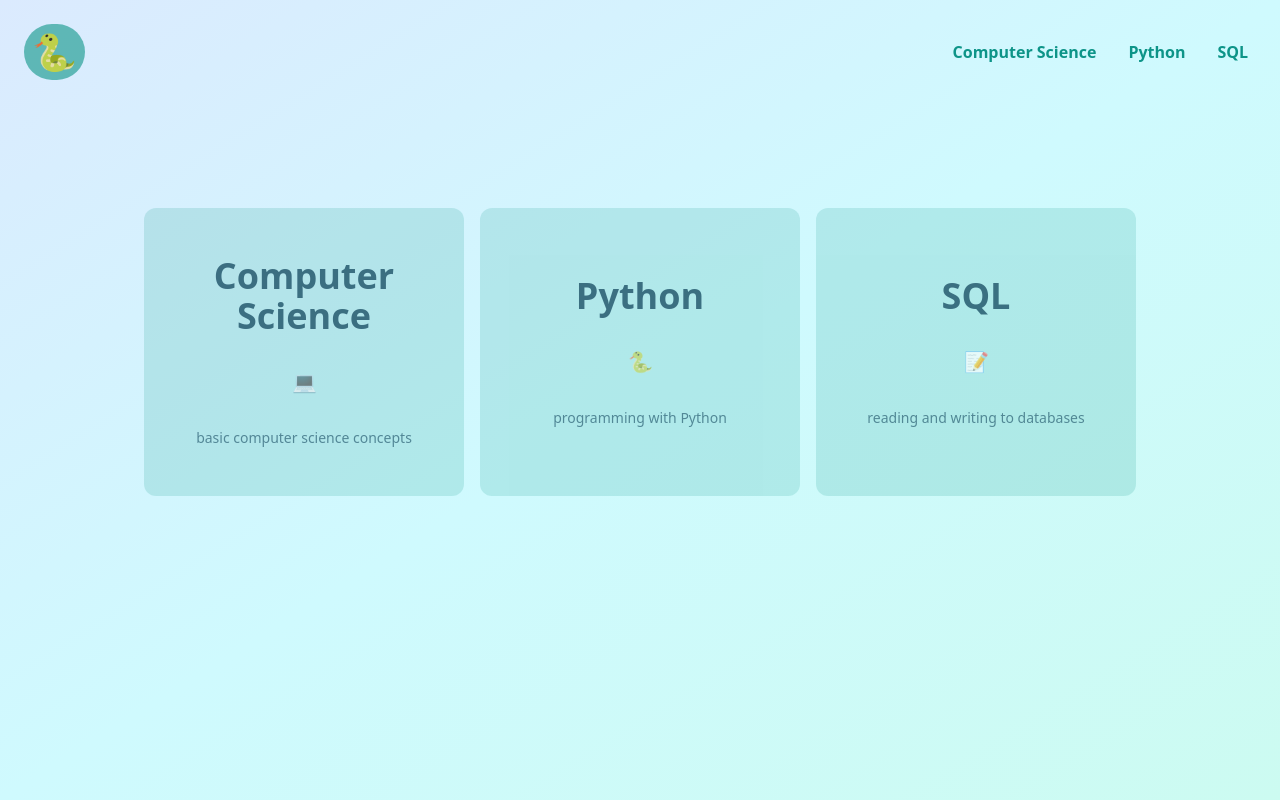
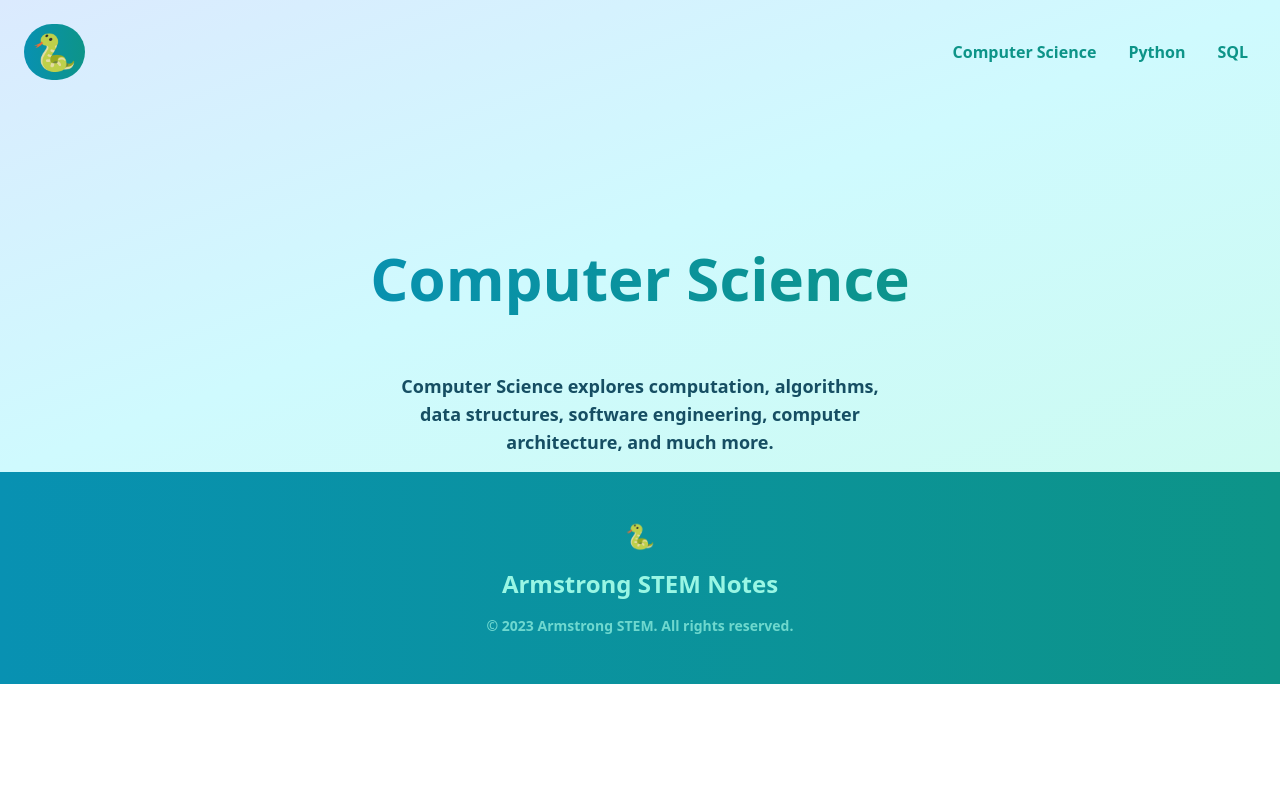
Before and after one commit to ccingram94/armstrongstem, a Next.js app: page /computerscience in a window 1280 px wide. Shown: the top 800 px of the page. Built offline with nearby package versions, Linux system fonts and the light colour scheme.

Commit message:
fleshing out the info pages

```diff
--- a/components/footer.js
+++ b/components/footer.js
@@ -1,10 +1,10 @@
 
 export default function Footer () {
     return (
-        <div className="w-full h-full bg-gradient-to-b from-cyan-800 to-cyan-700 text-center">
+        <div className="w-full h-full bg-gradient-to-r from-cyan-600 to-teal-600 text-center">
             <h3 className="text-center p-2 pt-6 lg:pt-12 text-xl lg:text-2xl">🐍</h3>
             <h3 className="text-teal-200 font-bold text-center p-2 text-xl lg:text-2xl">Armstrong STEM Notes</h3>
-            <p className="text-teal-200 opacity-70 text-sm lg:text-md font-bold p-2 pb-6 lg:pb-12">© 2023 Constance Ingram.  All rights reserved. </p>
+            <p className="text-teal-200 opacity-70 text-sm lg:text-md font-bold p-2 pb-6 lg:pb-12">© 2023 Armstrong STEM.  All rights reserved. </p>
         </div>
     )
 }
--- a/components/header.js
+++ b/components/header.js
@@ -2,11 +2,11 @@ import Link from 'next/link'
 
 export default function Header () {
     return (
-        <div className="w-full flex flex-row justify-center items-center text-center text-teal-600 font-bold p-2">
+        <div className="w-full flex flex-row justify-center items-center text-center text-teal-600 font-bold p-2 ">
             <div className="w-full max-w-7xl flex flex-row justify-between items-center text-center p-2">
                 <Link href="/">
                     <div>
-                        <h1 className="text-2xl lg:text-4xl rounded-full bg-teal-600 p-2 m-2 bg-opacity-60 hover:bg-opacity-90 transition-all">🐍</h1>
+                        <h1 className="text-2xl lg:text-4xl rounded-full bg-gradient-to-r from-cyan-600 to-teal-600 p-2 m-2 bg-opacity-60 hover:bg-opacity-90 transition-all">🐍</h1>
                     </div>
                 </Link>
 
--- /dev/null
+++ b/data.js
@@ -0,0 +1,18 @@
+
+
+const data = [
+  {
+    subject: 'Python',
+    shortdescription: 'Python is a popular and easy programming language used for data science and web development.',
+  },
+  {
+    subject: 'SQL',
+    shortdescription: 'Structured Query Language is a programming language used to work with databases.',
+  },
+  {
+    subject: 'Computer Science',
+    shortdescription: 'Computer Science explores computation, algorithms, data structures, software engineering, computer architecture, and much more.',
+  }
+];
+
+export default data;
--- a/pages/computerscience.js
+++ b/pages/computerscience.js
@@ -3,6 +3,7 @@ import Image from 'next/image'
 import { Inter } from '@next/font/google'
 import Header from '@/components/header'
 import Footer from '@/components/footer'
+import data from '@/data.js'
 
 const inter = Inter({ subsets: ['latin'] })
 
@@ -15,25 +16,12 @@ export default function ComputerScience() {
         <meta name="viewport" content="width=device-width, initial-scale=1" />
         <link rel="icon" href="/favicon.ico" />
       </Head>
-      <main className='min-h-screen bg-gradient-to-br from-blue-100 to-teal-100 via-cyan-100'>
+      <main className='h-full bg-gradient-to-br from-blue-100 to-teal-100 via-cyan-100'>
         <Header />
-        <div className='w-full h-full pt-12 lg:pt-24 flex flex-row flex-wrap justify-center items-center text-center text-cyan-900'>
-                <div className='w-full max-w-md md:w-1/4 md:h-72 flex flex-col p-4 m-2 opacity-80 hover:opacity-100 bg-teal-600 bg-opacity-20 transition-all justify-center text-center items-center hover:shadow-2xl shadow-cyan-900 rounded-xl'>
-                    <h2 className='font-bold text-2xl lg:text-4xl p-2 m-2'>Computer Science</h2>
-                    <h3 className='font-bold text-4xl lg:text-xl p-2 m-2 opacity-80'>💻</h3>
-                    <p className='text-sm lg:text-md p-2 m-2 opacity-80'>basic computer science concepts</p>
-                </div>
-                <div className='w-full max-w-md md:w-1/4 md:h-72 flex flex-col p-4 m-2 opacity-80 hover:opacity-100 bg-teal-600 bg-opacity-20 transition-all justify-center text-center items-center hover:shadow-2xl shadow-cyan-900 rounded-xl'>
-                    <h2 className='font-bold text-2xl lg:text-4xl p-2 m-2'>Python</h2>
-                    <h3 className='font-bold text-4xl lg:text-xl p-2 m-2 opacity-80'>🐍</h3>
-                    <p className='text-sm lg:text-md p-2 m-2 opacity-80'>programming with Python</p>
-                </div>
-                <div className='w-full max-w-md md:w-1/4 md:h-72 flex flex-col p-4 m-2 opacity-80 hover:opacity-100 bg-teal-600 bg-opacity-20 transition-all justify-center text-center items-center hover:shadow-2xl shadow-cyan-900 rounded-xl'>
-                    <h2 className='font-bold text-2xl lg:text-4xl p-2 m-2'>SQL</h2>
-                    <h3 className='font-bold text-4xl lg:text-xl p-2 m-2 opacity-80'>📝</h3>
-                    <p className='text-sm lg:text-md p-2 m-2 opacity-80'>reading and writing to databases</p>
-                </div>
-            </div>
+        <div className='w-full pt-12 lg:pt-24 flex flex-col justify-center items-center text-center text-cyan-900'>
+          <h1 className='text-xl md:text-2xl lg:text-6xl p-6 lg:p-12 font-bold text-transparent bg-clip-text bg-gradient-to-r from-cyan-600 to-teal-600'>Computer Science</h1>
+          <h3 className='text-sm lg:text-lg p-2 m-2 font-bold max-w-sm lg:max-w-lg'>{data[2].shortdescription}</h3>
+        </div>
       </main>
       <Footer />
     </>
--- a/pages/index.js
+++ b/pages/index.js
@@ -19,25 +19,25 @@ export default function Home() {
       <main className='min-h-screen bg-gradient-to-br from-blue-100 to-teal-100 via-cyan-100'>
         <Header />
         <div className='w-full h-full pt-12 lg:pt-24 flex flex-row flex-wrap justify-center items-center text-center text-cyan-900'>
-          <Link href="/computerscience" className='w-full max-w-md md:w-1/4 md:h-72 flex flex-col p-4 m-2 opacity-80 hover:opacity-100 bg-teal-600 bg-opacity-20 transition-all justify-center text-center items-center hover:shadow-2xl shadow-cyan-900 rounded-xl'>
+          <Link href="/computerscience" className='w-full max-w-md md:w-1/4 md:h-72 flex flex-col p-4 m-2 opacity-80 hover:opacity-100 bg-white bg-opacity-60 transition-all justify-center text-center items-center hover:shadow-2xl shadow-cyan-900 rounded-xl'>
             <div className=''>
-              <h2 className='font-bold text-2xl lg:text-4xl p-2 m-2'>Computer Science</h2>
+              <h2 className='font-bold text-2xl lg:text-4xl p-2 m-2 text-transparent bg-clip-text bg-gradient-to-r from-cyan-600 to-teal-600'>Computer Science</h2>
               <h3 className='font-bold text-4xl lg:text-xl p-2 m-2 opacity-80'>💻</h3>
-              <p className='text-sm lg:text-md p-2 m-2 opacity-80'>basic computer science concepts</p>
+              <p className='text-sm font-bold lg:text-md p-2 m-2 opacity-80'>basic computer science concepts</p>
             </div>
           </Link>
-          <Link href="/python" className='w-full max-w-md md:w-1/4 md:h-72 flex flex-col p-4 m-2 opacity-80 hover:opacity-100 bg-teal-600 bg-opacity-20 transition-all justify-center text-center items-center hover:shadow-2xl shadow-cyan-900 rounded-xl'>
+          <Link href="/python" className='w-full max-w-md md:w-1/4 md:h-72 flex flex-col p-4 m-2 opacity-80 hover:opacity-100 bg-white bg-opacity-60 transition-all justify-center text-center items-center hover:shadow-2xl shadow-cyan-900 rounded-xl'>
             <div className=''>
-              <h2 className='font-bold text-2xl lg:text-4xl p-2 m-2'>Python</h2>
+              <h2 className='font-bold text-2xl lg:text-4xl p-2 m-2 text-transparent bg-clip-text bg-gradient-to-r from-cyan-600 to-teal-600'>Python</h2>
               <h3 className='font-bold text-4xl lg:text-xl p-2 m-2 opacity-80'>🐍</h3>
-              <p className='text-sm lg:text-md p-2 m-2 opacity-80'>programming with Python</p>
+              <p className='text-sm font-bold lg:text-md p-2 m-2 opacity-80'>programming with Python</p>
             </div>
           </Link>
-          <Link href="/sql" className='w-full max-w-md md:w-1/4 md:h-72 flex flex-col p-4 m-2 opacity-80 hover:opacity-100 bg-teal-600 bg-opacity-20 transition-all justify-center text-center items-center hover:shadow-2xl shadow-cyan-900 rounded-xl'>
+          <Link href="/sql" className='w-full max-w-md md:w-1/4 md:h-72 flex flex-col p-4 m-2 opacity-80 hover:opacity-100 bg-white bg-opacity-60 transition-all justify-center text-center items-center hover:shadow-2xl shadow-cyan-900 rounded-xl'>
             <div className=''>
-              <h2 className='font-bold text-2xl lg:text-4xl p-2 m-2'>SQL</h2>
+              <h2 className='font-bold text-2xl lg:text-4xl p-2 m-2 text-transparent bg-clip-text bg-gradient-to-r from-cyan-600 to-teal-600'>SQL</h2>
               <h3 className='font-bold text-4xl lg:text-xl p-2 m-2 opacity-80'>📝</h3>
-              <p className='text-sm lg:text-md p-2 m-2 opacity-80'>reading and writing to databases</p>
+              <p className='text-sm font-bold lg:text-md p-2 m-2 opacity-80'>reading and writing to databases</p>
             </div>
           </Link>
         </div>
--- a/pages/python.js
+++ b/pages/python.js
@@ -3,6 +3,7 @@ import Image from 'next/image'
 import { Inter } from '@next/font/google'
 import Header from '@/components/header'
 import Footer from '@/components/footer'
+import data from '@/data.js'
 
 const inter = Inter({ subsets: ['latin'] })
 
@@ -15,11 +16,31 @@ export default function Python() {
         <meta name="viewport" content="width=device-width, initial-scale=1" />
         <link rel="icon" href="/favicon.ico" />
       </Head>
-      <main className='min-h-screen bg-gradient-to-br from-blue-100 to-teal-100 via-cyan-100'>
+      <main className='h-full bg-gradient-to-br from-blue-100 to-teal-100 via-cyan-100'>
         <Header />
-        <div className='w-full h-full pt-12 lg:pt-24 flex flex-row flex-wrap justify-center items-center text-center text-cyan-900'>
-          <h1 className='text-2xl lg:text-4xl font-bold'>Python</h1>
+        <div className='w-full pt-12 lg:pt-24 flex flex-col flex-wrap justify-center items-center text-center text-cyan-900'>
+          <h1 onClick={() => console.log(data)} className='text-2xl lg:text-6xl p-6 lg:p-12 font-bold text-transparent bg-clip-text bg-gradient-to-r from-cyan-600 to-teal-600'>Python</h1>
+          <h3 className='text-sm lg:text-lg p-2 m-2 font-bold max-w-sm lg:max-w-lg'>{data[0].shortdescription}</h3>
         </div>
+        <div className='flex flex-row flex-wrap justify-center items-center p-4 bg-gradient-to-r from-cyan-600 to-teal-600'>
+          <div className='flex flex-col flex-wrap justify-center items-center p-4 m-2'>
+            <h3 className='font-bold text-lg lg:text-xl text-transparent bg-clip-text bg-gradient-to-r from-cyan-100 to-teal-100'>Features of Python</h3>
+            <div className='flex flex-col bg-white bg-opacity-80 m-2 p-2 rounded-xl w-fit font-bold'>
+              <p className='text-sm lg:text-md'>Object-Oriented</p>
+              <p className='text-sm lg:text-md'>Statically Typed</p>
+              <p className='text-sm lg:text-md'>Interpreted</p>
+            </div>
+          </div>
+          <div className='flex flex-col flex-wrap justify-center items-center text-teal-900 p-4 m-2'>
+            <h3 className='font-bold text-lg lg:text-xl'>Features of Python</h3>
+            <div className='flex flex-col bg-white bg-opacity-80 m-2 p-2 rounded-xl w-fit font-bold'>
+              <p className='text-sm lg:text-md'>Object-Oriented</p>
+              <p className='text-sm lg:text-md'>Statically Typed</p>
+              <p className='text-sm lg:text-md'>Interpreted</p>
+            </div>
+          </div>
+        </div>
+
       </main>
       <Footer />
     </>
--- a/pages/sql.js
+++ b/pages/sql.js
@@ -3,6 +3,7 @@ import Image from 'next/image'
 import { Inter } from '@next/font/google'
 import Header from '@/components/header'
 import Footer from '@/components/footer'
+import data from '@/data.js'
 
 const inter = Inter({ subsets: ['latin'] })
 
@@ -15,25 +16,12 @@ export default function SQL() {
         <meta name="viewport" content="width=device-width, initial-scale=1" />
         <link rel="icon" href="/favicon.ico" />
       </Head>
-      <main className='min-h-screen bg-gradient-to-br from-blue-100 to-teal-100 via-cyan-100'>
+      <main className='h-full bg-gradient-to-br from-blue-100 to-teal-100 via-cyan-100'>
         <Header />
-        <div className='w-full h-full pt-12 lg:pt-24 flex flex-row flex-wrap justify-center items-center text-center text-cyan-900'>
-                <div className='w-full max-w-md md:w-1/4 md:h-72 flex flex-col p-4 m-2 opacity-80 hover:opacity-100 bg-teal-600 bg-opacity-20 transition-all justify-center text-center items-center hover:shadow-2xl shadow-cyan-900 rounded-xl'>
-                    <h2 className='font-bold text-2xl lg:text-4xl p-2 m-2'>Computer Science</h2>
-                    <h3 className='font-bold text-4xl lg:text-xl p-2 m-2 opacity-80'>💻</h3>
-                    <p className='text-sm lg:text-md p-2 m-2 opacity-80'>basic computer science concepts</p>
-                </div>
-                <div className='w-full max-w-md md:w-1/4 md:h-72 flex flex-col p-4 m-2 opacity-80 hover:opacity-100 bg-teal-600 bg-opacity-20 transition-all justify-center text-center items-center hover:shadow-2xl shadow-cyan-900 rounded-xl'>
-                    <h2 className='font-bold text-2xl lg:text-4xl p-2 m-2'>Python</h2>
-                    <h3 className='font-bold text-4xl lg:text-xl p-2 m-2 opacity-80'>🐍</h3>
-                    <p className='text-sm lg:text-md p-2 m-2 opacity-80'>programming with Python</p>
-                </div>
-                <div className='w-full max-w-md md:w-1/4 md:h-72 flex flex-col p-4 m-2 opacity-80 hover:opacity-100 bg-teal-600 bg-opacity-20 transition-all justify-center text-center items-center hover:shadow-2xl shadow-cyan-900 rounded-xl'>
-                    <h2 className='font-bold text-2xl lg:text-4xl p-2 m-2'>SQL</h2>
-                    <h3 className='font-bold text-4xl lg:text-xl p-2 m-2 opacity-80'>📝</h3>
-                    <p className='text-sm lg:text-md p-2 m-2 opacity-80'>reading and writing to databases</p>
-                </div>
-            </div>
+        <div className='w-full pt-12 lg:pt-24 flex flex-col justify-center items-center text-center text-cyan-900'>
+          <h1 className='text-xl md:text-2xl lg:text-6xl p-6 lg:p-12 font-bold text-transparent bg-clip-text bg-gradient-to-r from-cyan-600 to-teal-600'>SQL</h1>
+          <h3 className='text-sm lg:text-lg p-2 m-2 font-bold max-w-sm lg:max-w-lg'>{data[1].shortdescription}</h3>
+        </div>
       </main>
       <Footer />
     </>
```
